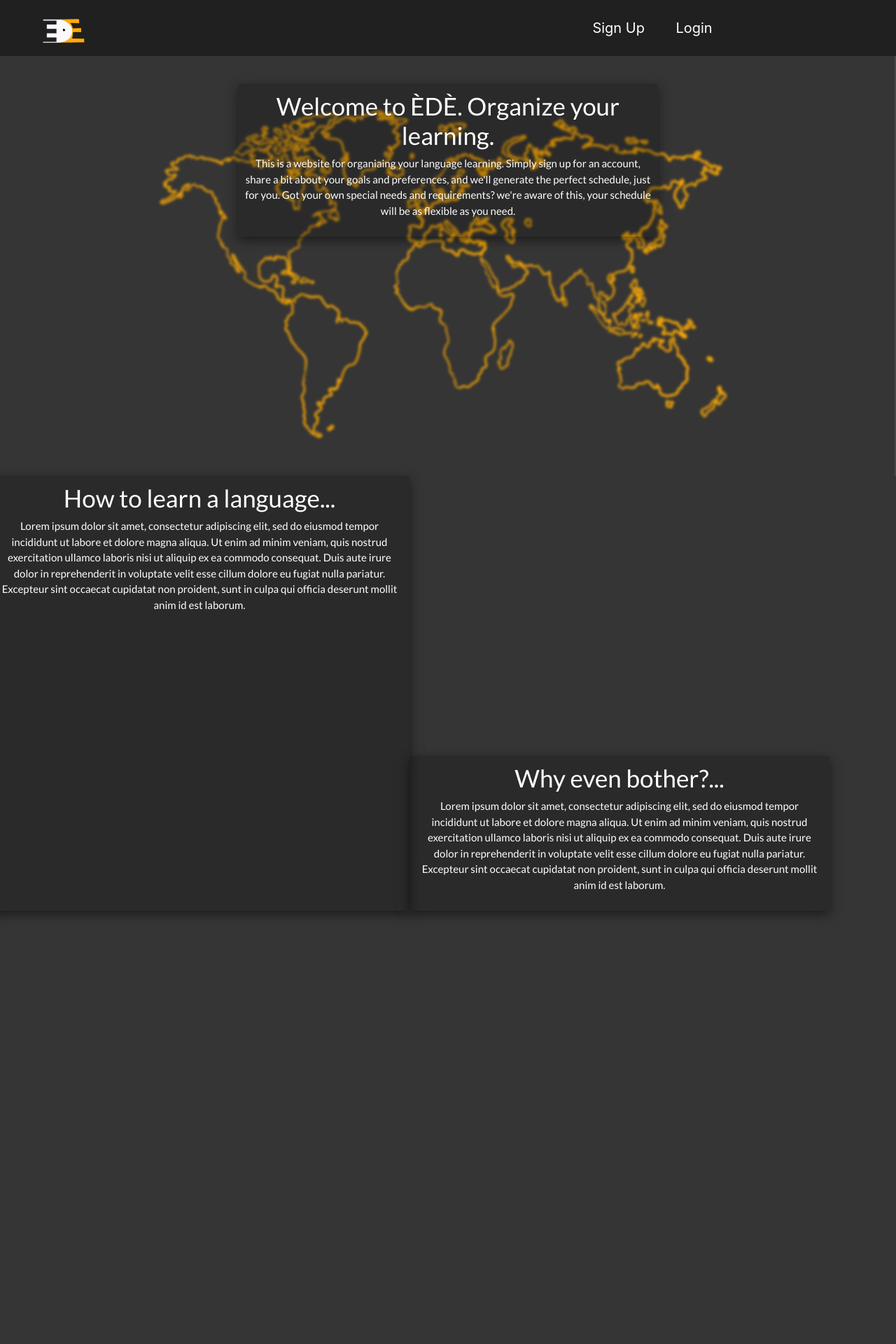
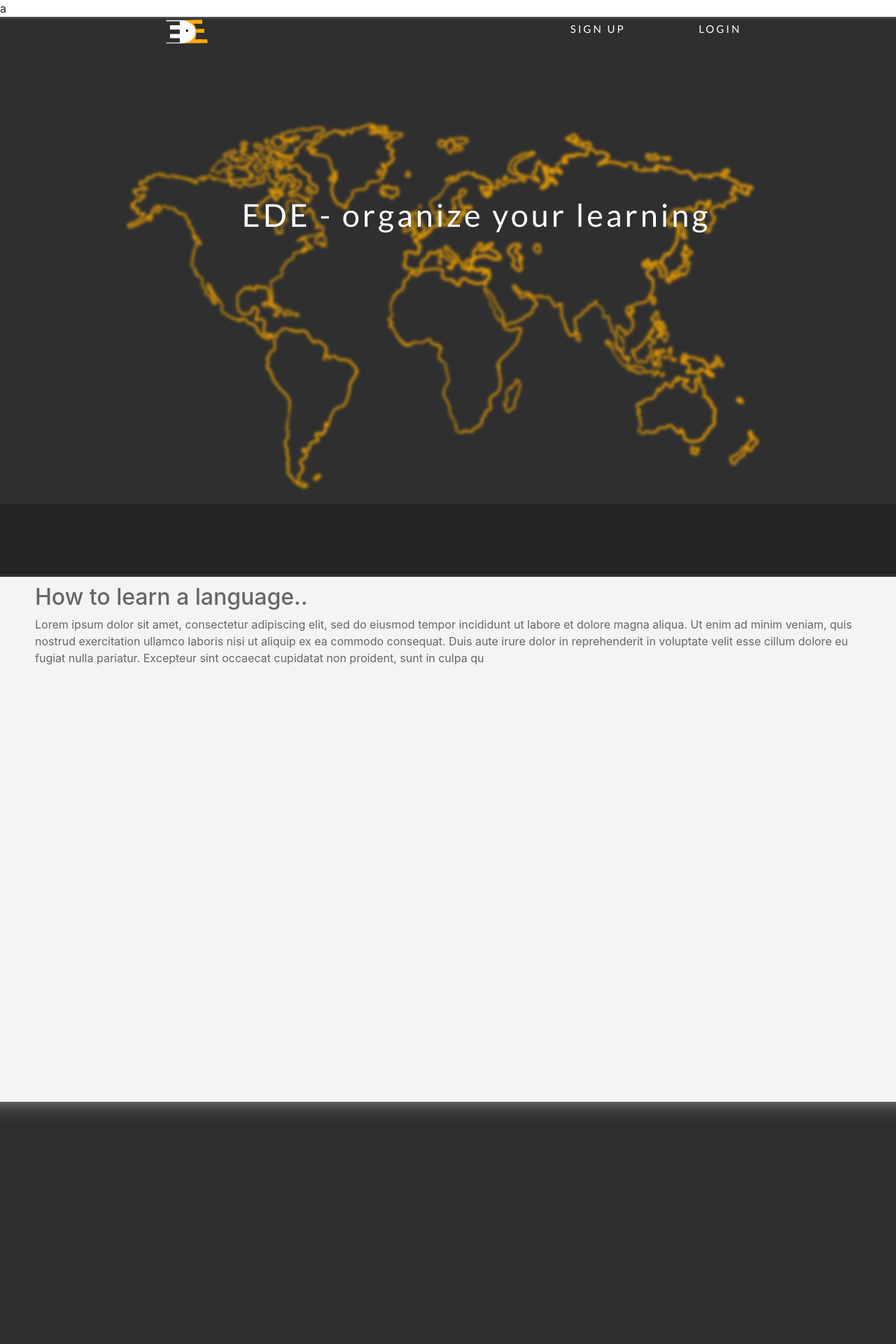
Before and after one commit to Ireoluwa-A/EDE, a Flask app: page / in a window 1280 px wide. Shown: the top 1920 px of the page at 70% size. Run offline with Flask 3, Linux system fonts and the light colour scheme; data that the repository does not hold is empty; some libraries are stand-ins or nearby versions.

Commit message:
venv stuff

```diff
--- a/app.py
+++ b/app.py
@@ -5,11 +5,28 @@ from tempfile import mkdtemp
 from werkzeug.exceptions import default_exceptions, HTTPException, InternalServerError
 from werkzeug.security import check_password_hash, generate_password_hash
 import random
+import MySQLdb
 from helpers import apology, login_required, makeDict
 import pyodbc
+import mysql.connector
 
-# Configure application
+import urllib.parse
+from flask_sqlalchemy import SQLAlchemy
+
+
+
+# Configure Database URI:
+params = urllib.parse.quote_plus("DRIVER={SQL Server};SERVER=localhost;DATABASE=EDE;UID=sa;PWD=Strong.Pwd-123")
+
+
+# initialization
 app = Flask(__name__)
+# app.config['SECRET_KEY'] = 'supersecret'
+# app.config['SQLALCHEMY_DATABASE_URI'] = "mssql+pyodbc:///?odbc_connect=%s" % params
+# app.config['SQLALCHEMY_COMMIT_ON_TEARDOWN'] = True
+
+# # extensions
+# db = SQLAlchemy(app)
 
 # Configure session to use filesystem (instead of signed cookies)
 app.config["SESSION_FILE_DIR"] = mkdtemp()
@@ -17,15 +34,21 @@ app.config["SESSION_PERMANENT"] = False
 app.config["SESSION_TYPE"] = "filesystem"
 Session(app)
 
-conn = pyodbc.connect('Driver={SQL Server Native Client 11.0};'
-                    'Server=(LocalDB)\MSSQLLocalDB;'
-                    #   'Server=DESKTOP-55O8CAH\LOCALDB#43D00389;'
-                      'Database=EDE;'
-                      'Trusted_Connection=yes;')
+# conn_str = pyodbc.connect('Driver={SQL Server Native Client 11.0};'
+#                     'Server=localhost;'
+#                     #'Server=DESKTOP-55O8CAH\LOCALDB#43D00389;'
+#                       'Database=EDE;'
+#                       'UID=sa;'
+#                       'PWD=Strong.Pwd-123;')
+# conn = pyodbc.connect(conn_str)
 
+# conn = mysql.connector.connect(host='localhost',
+#                         user='root',
+#                         password='Strong.Pwd-123',
+#                         db='EDE')
 
+# conn = MySQLdb.Connect(host="0.0.0.0", port=1433,user="sa", passwd="Strong.Pwd-123", db="EDE")
 
-# Old configuration to sql server
 # app.config['MYSQL_USER'] = 'sql9360415'
 # app.config['MYSQL_PASSWORD'] = '8W1QzCE6qN'
 # app.config['MYSQL_HOST'] = 'sql9.freemysqlhosting.net'
@@ -49,7 +72,6 @@ def after_request(response):
 
 
 
-
 @app.route("/")
 def index():
     # Query for creating table and inserting into it
@@ -69,16 +91,17 @@ def index():
     # print(test)
     # mysql.connection.commit()
 
-    cursor = conn.cursor()
-    cursor.execute("SELECT * FROM users")
 
+    # db.execute("SELECT * FROM users")
+    # print(db.execute("SELECT * FROM users"))
+    print("EXECUTED")
     # Turn our results into a dict so we can index into it nicely
     # results = makeDict(cursor)
 
     # results = makeDict(cursor, "id name hash language")
     # results = cursor.fetchall()
     # print(results)
-    cursor.close()
+    # cursor.close()
     # print(cursor)
     return render_template("index.html")
 
--- a/static/css/styles.css
+++ b/static/css/styles.css
@@ -1,11 +1,9 @@
-
 *{
     margin: 0;
     padding: 0;
     list-style: none;
     text-decoration: none;
 }
-
 
 /* BACKGROUND STYLING */
 .background  /* Format most, if not all backgrounds will follow */
@@ -22,10 +20,18 @@
 /* Specific images for different pages: */
 .mainBackground
 {
-    height: 6000px;
-    background-color: #353535;
-    /* background-image: url("../img/backgroundImage.jpg"); */
+    /* height: 6000px; */
+    background-image: url("../img/backgroundImage.jpg");
+    background-image: url("../img/backgroundImage dark.jpg");
+    /* opacity: 0; */
+    /* background-color: #353535; */
+    /* background-image: url("../img/backgroundStars.png") */
+    /* background-color: #656565; */
 }
+.mainBackgroundFrench{
+    background-image: url("../img/backgroundImage french.png");
+}
+
 .signUpBackground
 {
     background-image: url("../img/signUpBackground.jpg");
@@ -53,23 +59,54 @@
 
 
 
+.earth{
+    position: absolute;
+    left: 60%;
+    top: 30%;
+    margin: auto;
+    border-radius: 50%;
+    /* background-size: cover; */
+    background-repeat: no-repeat;
+    background-size: 800px 450px;
+    background-position: -20px;
+    box-shadow: -20px -20px 50px 2px rgb(40, 40, 40) inset;
+    width: 300px;
+    height: 300px;
+    animation: spin 30s linear alternate infinite;
+    background-image: url("../img/backgroundImage.jpg");
+}
+@keyframes spin{
+    100%{background-position: 100%;}
+}
 
 
+.mainTitle{
+    position: absolute;
+    top: 35%;
+    left: 27%;
+    font-family: 'Lato', sans-serif;
+    font-size: 45px;
+    color: white;
+    letter-spacing: 4px;
+}
 
 /* NAVBAR/LOGO STYLING */
 .navbar
 {
-    height: 80px;
+    position: fixed;
+    top: 0%;
+    height: 100px;
     width: 100%;
     /* background: #252525; */
-    background: rgba(0,0,0,0.4);
+    /* background: rgba(0,0,0,0.4); */
     /* border-bottom: 2px solid white; */
+    /* background-color: red; */
 }
 .navbar ul
 {
     float: right;
-    width: 50%;
-    margin-right: 20px;
+    width: 40%;
+    /* margin-right: 20px; */
     justify-content: space-around;
     list-style: none;
     /* background-color: red; */
@@ -77,15 +114,17 @@
 .navbar ul li
 {
     display: inline-block;
-    margin: 0 20px;
+    margin: 0 50px;
     line-height: 65px;
+    font-family: 'Lato', sans-serif;
 }
 .navbar ul li a
 {
     text-decoration: none;
     color: white;
-    font-size: 20px;
-    border-radius: 3px
+    font-size: 15px;
+    border-radius: 3px;
+    letter-spacing: 3px;
 }
 
 /* Animation when you hover over links and logo */
@@ -94,7 +133,7 @@
     content: '';
     display: block;
     position: relative;
-    top: -15px;
+    top: -20px;
     /* line-height: 65px;  */
     width: 0;
     height: 2px;
@@ -106,13 +145,11 @@
    width: 100%;
    transition: width .3s;
 }
-
-
 .logo
 {
-    position: absolute;
-    lv5%;
-    top: 5%;
+    position: fixed;
+    left: 15%;
+    top: 5px;
     width: 150px;
     /* margin-left: 50px; */
     height: auto;
@@ -236,64 +273,32 @@
 
 
 /* MAIN PAGE BOXES STYLING */
-/* Make responsive.. and work on mobile. */
-.row1
-{
-    /* position: relative; */
-    background-image: url("../img/backgroundImage.jpg");
-    height: 600px;
-}
-.row2
-{
-    height: 600px;
-    width: auto;
-}
-.boxes
-{
-    display: inline-block;
-    position: relative;
-    width: 600px;
-    padding: 10px 10px;
-    background: rgba(0,0,0,.2);
-    box-shadow: 0 5px 15px rgba(0,0,0,.5);
-    color: white;
-    font-family: 'Lato', sans-serif;
-}
-.box1
-{
-    margin-top: 40px;
-}
-.box2
-{
 
-}
-.box3
-{
-    margin-top: 400px
-}
+.languageBar{
+    position: absolute;
+    top: 90%;
+    height: 100px;
+    width: 100%;
+    background-color: #252323;
 
-
-/* Headers for the boxes */
-.boxTitle
-{
-    text-align: center;
-    font-size: 35px;
-}
-.boxText
-{
-    color: white;
-    text-align: center;
-    font-size: 15px;
-}
-.hide
-{
-    display: none !important;
 }
 
 
 
 
-
+/* Make responsive.. and work on mobile. */
+.section{
+    padding: 10px 50px;
+    width: 100%;
+    height: 750px;
+    background-color: #f4f4f4;
+    color: #666;
+}
+.pimg1{
+    width: 100%;
+    height: 500px;
+    background-image: url("../img/backgroundImage dark.jpg");
+}
 
 
 
--- a/templates/index.html
+++ b/templates/index.html
@@ -2,21 +2,43 @@
 
 {% block title %}Welcome{% endblock %}
 
-
 {% block class %}
     <div class="background mainBackground">
+        <!-- <div class="earth"></div> -->
+        <h1 class="mainTitle">EDE - organize your learning</h1>
+    </div>
 {% endblock %}
+
         {% block main %}
+        <div class="languageBar">
+
+        </div>
+        <div class="section">
+            <h2>How to learn a language..</h2>
+            <p >
+                Lorem ipsum dolor sit amet, consectetur adipiscing elit, sed do eiusmod tempor incididunt ut labore et dolore magna aliqua.
+                Ut enim ad minim veniam, quis nostrud exercitation ullamco laboris nisi ut aliquip ex ea commodo consequat.
+                Duis aute irure dolor in reprehenderit in voluptate velit esse cillum dolore eu fugiat nulla pariatur.
+                Excepteur sint occaecat cupidatat non proident, sunt in culpa qu
+            </p>
+        </div>
+
+        <!-- Parralax image -->
+        <div class="pimg1">
+
+        </div>
+
             <!-- First row with welcome sign -->
-            <div class="background row1">
-                <div class="boxes box1">
-                    <h1 class="boxTitle">Welcome to ÈDÈ. Organize your learning.</h1>
-                    <p class="boxText">
-                        This is a website for organiaing your language learning. Simply sign up for an account, share a bit about your goals and preferences,
-                        and we'll generate the perfect schedule, just for you. Got your own special needs and requirements? we're aware of this,
-                        your schedule will be as flexible as you need.
-                    </p>
-                </div>
+        <!-- <div class="background row1">
+            <div class="boxes box1">
+                <h1 class="boxTitle">Welcome to ÈDÈ. Organize your learning.</h1>
+                <p class="boxText">
+                    Lorem ipsum dolor sit amet, consectetur adipiscing elit, sed do eiusmod tempor incididunt ut labore et dolore magna aliqua.
+                    Ut enim ad minim veniam, quis nostrud exercitation ullamco laboris nisi ut aliquip ex ea commodo consequat.
+                    Duis aute irure dolor in reprehenderit in voluptate velit esse cillum dolore eu fugiat nulla pariatur.
+                    Excepteur sint occaecat cupidatat non proident, sunt in culpa qu
+                </p>
+            </div>
             </div>
 
             <div class="row">
@@ -39,9 +61,9 @@
                         Excepteur sint occaecat cupidatat non proident, sunt in culpa qui officia deserunt mollit anim id est laborum.
                     </p>
                 </div>
-            </div>
+            </div> -->
 
 
-    </div>
+
 <!--ADD carousel... maybe-->
     {% endblock %}
--- a/templates/layout.html
+++ b/templates/layout.html
@@ -27,7 +27,7 @@
         <!-- Links to js -->
         <script src="../static/js/jquery-1.9.1.min.js"></script>
         <script src="../static/js/load.js"></script>
-
+a
         <!--For linking page specific stylesheets/scripts-->
         {% block head %}{% endblock %}
 
@@ -43,7 +43,6 @@
         <!-- navbar space(if we dont want the navbar on a certain page for example) -->
         {% block navbar %}
             <nav class="navbar">
-
                 <input type="checkbox" id="check">
                 <label for="check" class="checkbtn">
                     <span class="line top"></span>
@@ -64,8 +63,8 @@
                     </ul>
                 {% else %}
                     <ul>
-                        <li><a href="/signup">Sign Up</a></li>
-                        <li><a href="/login">Login</a></li>
+                        <li><a href="/signup">SIGN UP</a></li>
+                        <li><a href="/login">LOGIN</a></li>
                     </ul>
                 {% endif %}
             </nav>
@@ -95,3 +94,4 @@
     <footer class="footer">
         <a>Made by Ireoluwa Alarape. Contact me at: #############</a>
     </footer>
+</html>
```
Also changed, not shown: static/img/backgroundImage dark.jpg (added), static/img/backgroundImage french.jpg (added), static/img/backgroundImage french.png (added), static/img/backgroundStars.png (added).
